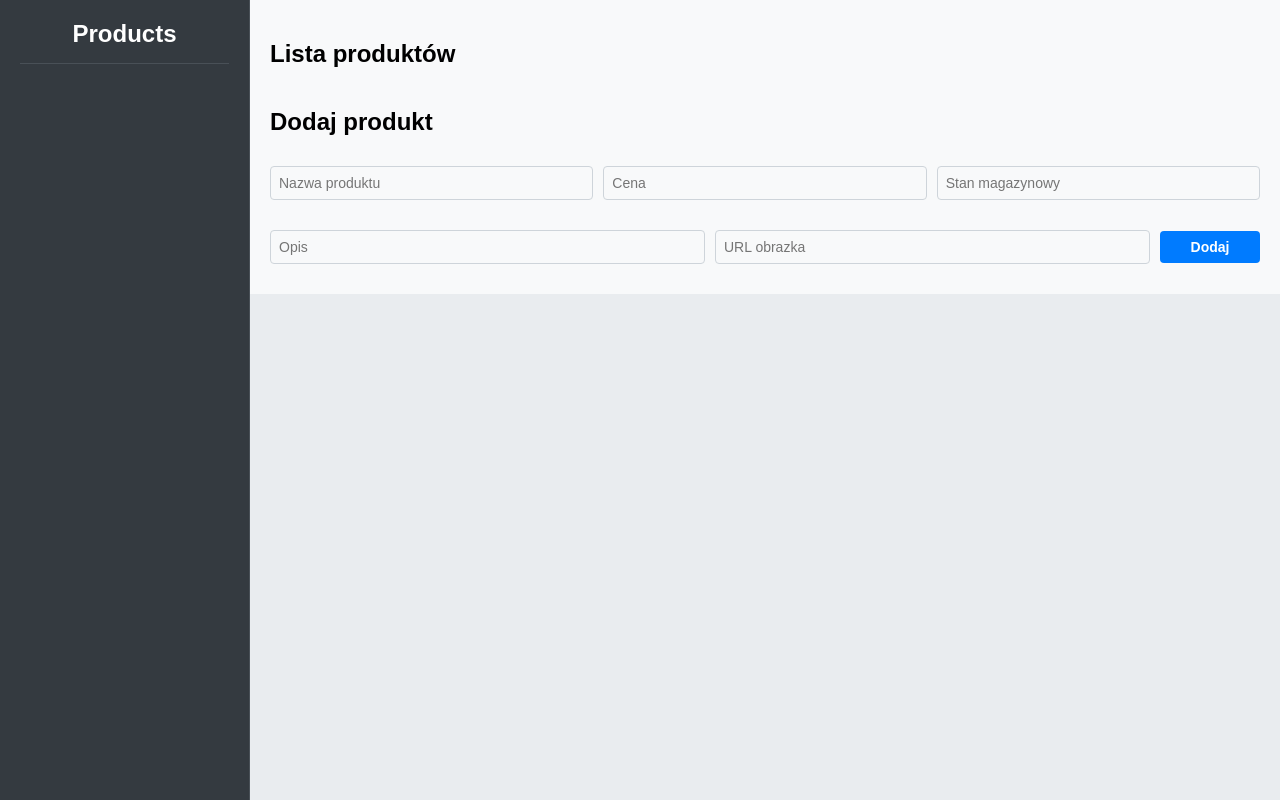
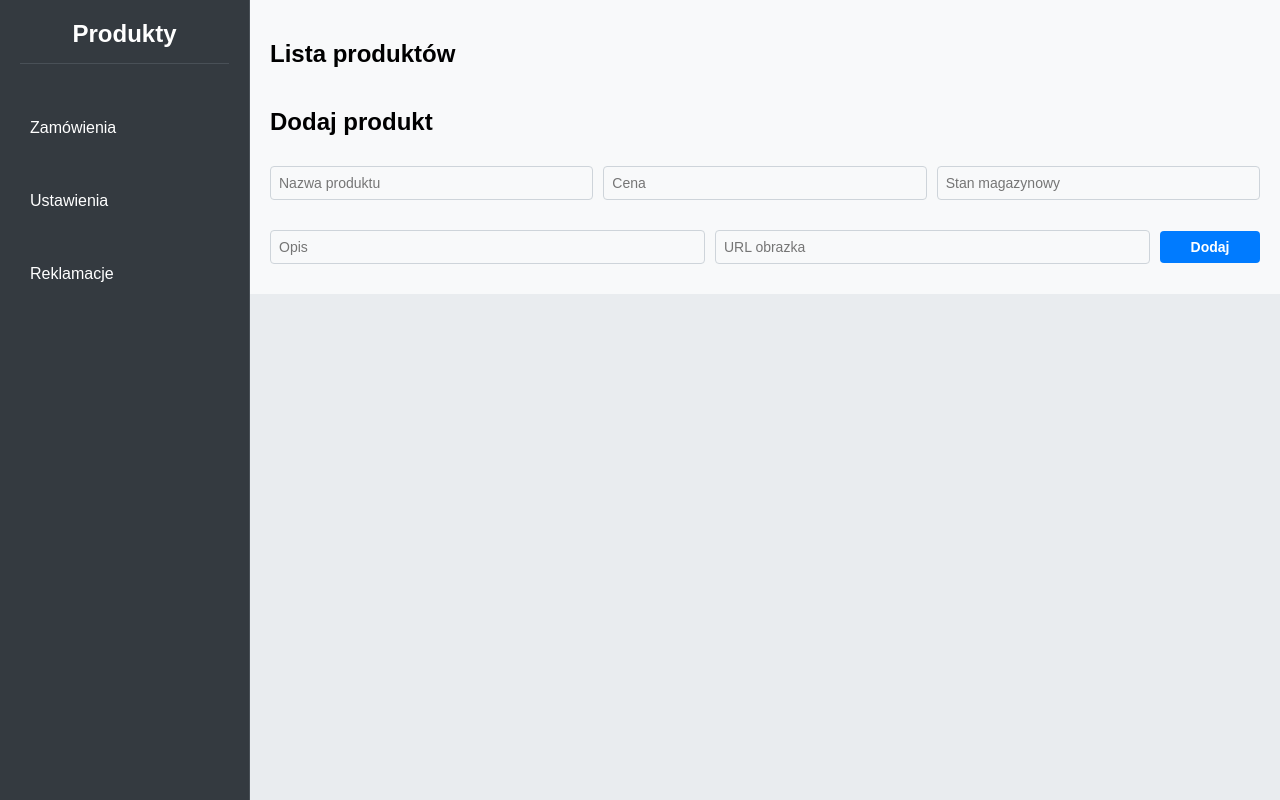
Before and after one commit to MikolajGl/moj-projekt, a website: page public/products.html in a window 1280 px wide. Drawn offline with Linux system fonts and the light colour scheme; no server answers; sample sign-in values are in the browser's storage.

Commit message:
add navigation links

```diff
--- a/public/products.html
+++ b/public/products.html
@@ -9,8 +9,12 @@
 </head>
 <body class="admin-page">
     <div class="sidebar">
-        <div class="logo">Products</div>
+        <div class="logo">Produkty</div>
+        <a href="orders.html" class="menu-item">Zamówienia</a>
+        <a href="settings.html" class="menu-item">Ustawienia</a>
+        <a href="complaints.html" class="menu-item">Reklamacje</a>
     </div>
+
 
     <div class="main-content">
         <h2>Lista produktów</h2>
```
Also changed, not shown: public/Orders.html (+1 -1 lines), public/complaints.html (+1 -1 lines).
